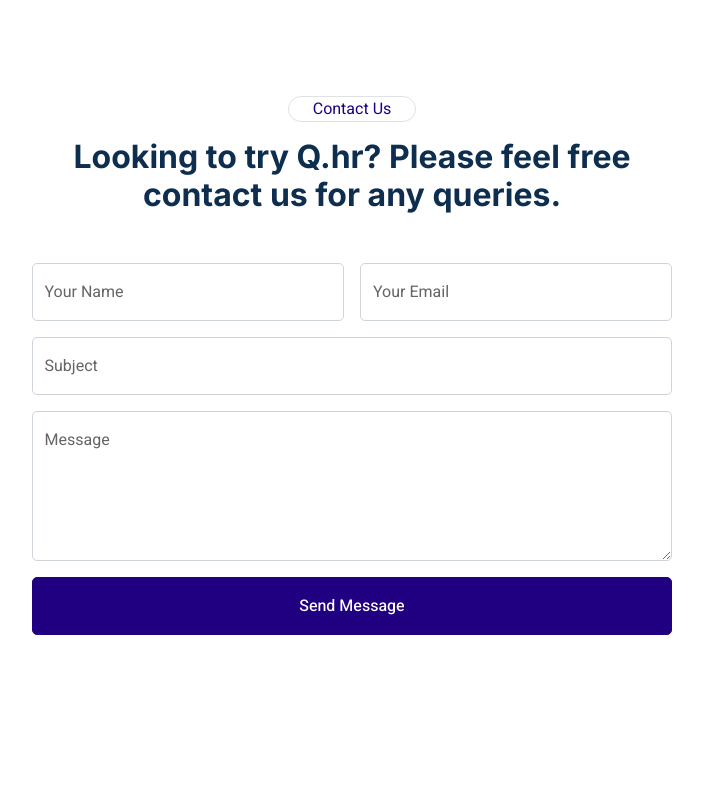
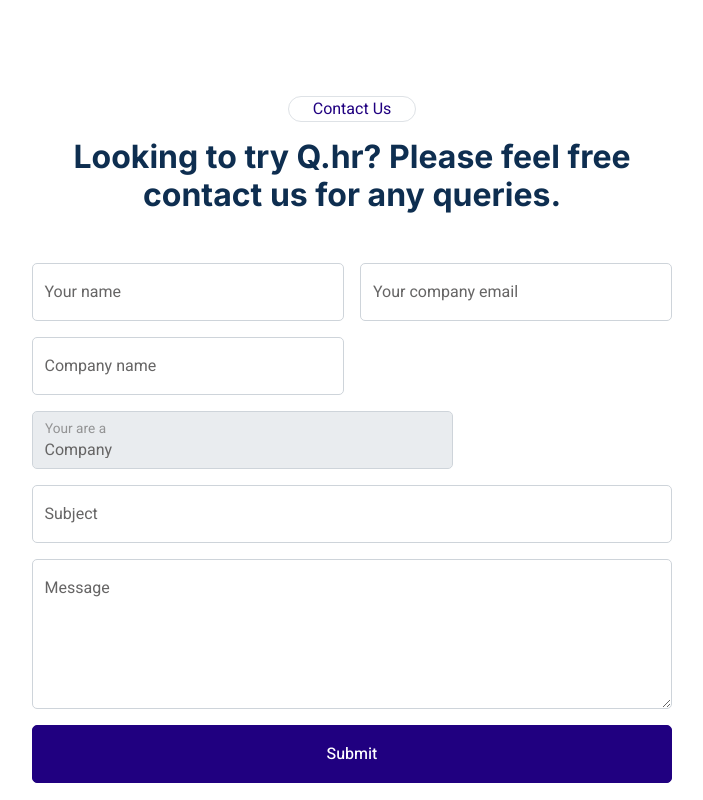
Before and after one commit to qhrdev/qhr_site, a plain HTML site: page contact.html in a window 1280 px wide. Shown: the top 800 px of the page, without its empty margins (288-991 px from the left). Drawn offline with nearby package versions, Linux system fonts and the light colour scheme.

Commit message:
changes to contact form
contact form dropdown added

```diff
--- a/contact.html
+++ b/contact.html
@@ -91,13 +91,31 @@
                                 <div class="col-md-6">
                                     <div class="form-floating">
                                         <input type="text" class="form-control" id="name" placeholder="Your Name">
-                                        <label for="name">Your Name</label>
+                                        <label for="name">Your name</label>
                                     </div>
                                 </div>
                                 <div class="col-md-6">
                                     <div class="form-floating">
                                         <input type="email" class="form-control" id="email" placeholder="Your Email">
-                                        <label for="email">Your Email</label>
+                                        <label for="email">Your company email</label>
+                                    </div>
+                                </div>
+                                <div class="col-md-6">
+                                    <div class="form-floating">
+                                        <input type="company" class="form-control" id="company" placeholder="Your Email">
+                                        <label for="company">Company name</label>
+                                    </div>
+                                </div>
+                                <div class="col-md-8">
+                                    <div class="form-floating">
+                                        <select name="type" id="type" class="form-control">
+                                            <option value="company">Company</option>
+                                            <option value="recruiter">Recruitment Consultant</option>
+                                            <option value="trainer">Training / L&D Consultant</option>
+                                            <option value="technology">HR Technology Provider</option>
+                                            <option value="other">Other HR Services Provider</option>
+                                          </select>
+                                        <label for="type">Your are a</label>
                                     </div>
                                 </div>
                                 <div class="col-12">
@@ -113,7 +131,7 @@
                                     </div>
                                 </div>
                                 <div class="col-12">
-                                    <button class="btn btn-primary w-100 py-3" type="submit">Send Message</button>
+                                    <button class="btn btn-primary w-100 py-3" type="submit">Submit</button>
                                 </div>
                             </div>
                         </form>
```
Also changed, not shown: index.html (+1 -1 lines).
